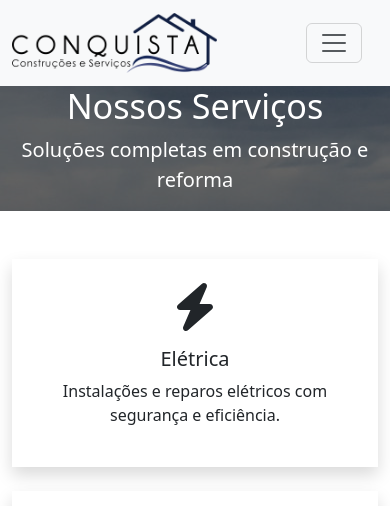
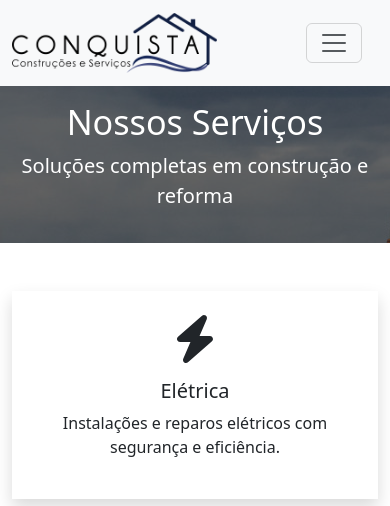
Before and after one commit to edsoncarvalhointuria/Projetos-Pessoais, a Flask app: page /servicos in a window 390 px wide. Shown: the top 506 px of the page. Run offline with Flask 3, Linux system fonts and the light colour scheme; some libraries are stand-ins or nearby versions.

```diff
--- a/Flask Project_Conquista Construcoes/conquistaconstrucoes/templates/servicos.html
+++ b/Flask Project_Conquista Construcoes/conquistaconstrucoes/templates/servicos.html
@@ -7,7 +7,12 @@
         background-blend-mode: darken;
         background-color: rgba(0, 0, 0, 0.5);
     }
-
+  @media (max-width: 767.98px) {
+    .hero {
+      padding-top: 1rem;
+      padding-bottom: 1rem;
+    }
+  }
   .faq-button {
     display: flex;
     justify-content: space-between;
```
Lines whose indentation alone changed are shown as unchanged.
